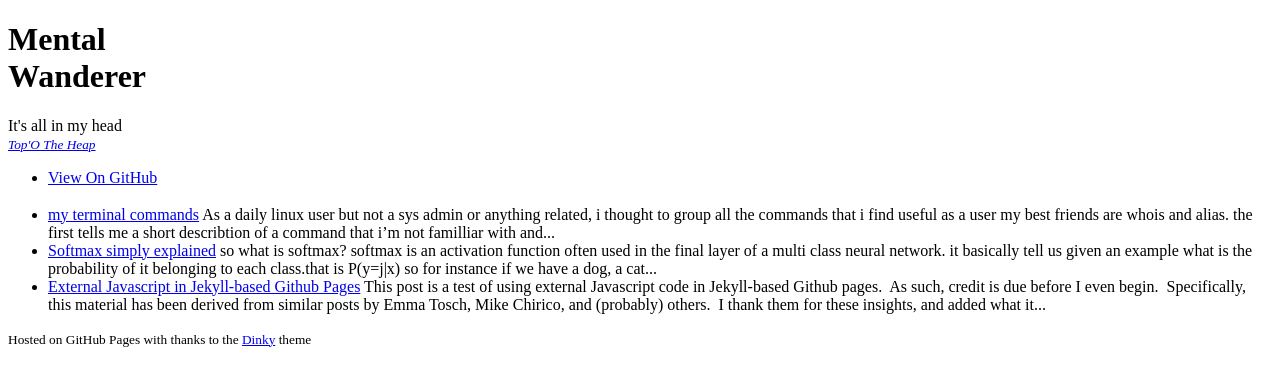
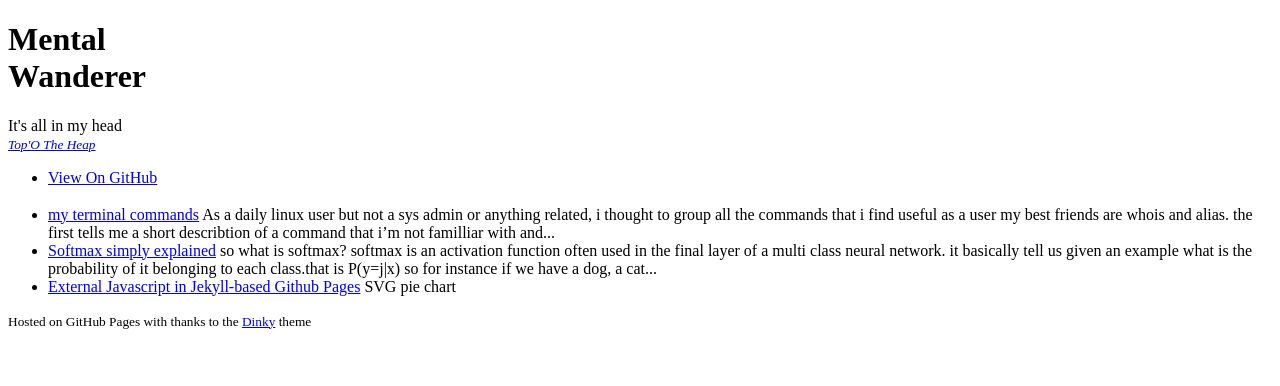
Before and after one commit to mgama1/mgama1.github.io, a Jekyll site: the page built from posts.md, in a window 1280 px wide. Shown: the top 386 px of the page. Built offline with Jekyll 4.4.1, drawn with Linux system fonts in a browser that asks for light colours; our own code applies the rules of GitHub Pages for plain Markdown files.

Commit message:
refactoring and stuff

````diff
--- a/_posts/2022-8-9-introtomlopssummary.md
+++ b/_posts/2022-8-9-introtomlopssummary.md
@@ -7,77 +7,5 @@ all_my_py_code:     "piechart/piechart.py"
 chart_html:         "piechart/piechart.html"
 ---
 
-This post is a test of using external Javascript code in Jekyll-based Github pages.&nbsp;  As such, credit is due before I even begin.&nbsp;
-Specifically, this material has been derived from similar posts by [Emma Tosch](http://blog.emmatosch.com/2016/03/09/using-custom-javascript-in-jekyll-blogs.html), [Mike Chirico](https://mchirico.github.io/javascript/2016/12/22/JavascriptNetwork.html), and (probably) others.&nbsp;
-I thank them for these insights, and added what it took for me to implement their suggestions.
-
-To wit, the procedure that worked for me to use external Javascript sources in this context is, as follows:
-
-(1) Add source link specifications to an *_includes/head.html* file.&nbsp; For example, to include the *vis.js* library in a rendered post page, add the following:
-
-```javascript
-    <script src="https://cdnjs.cloudflare.com/ajax/libs/vis/4.15.0/vis.min.js" type="text/javascript"></script>
-```
-
-(2) Make certain this file becomes part of the Jekyll rendering chain.&nbsp; For example, you may have a *_layout/post.html* template for your blog posts which uses
-the default layout.&nbsp; Your default layout might be, as mine is, in the *_layout/default.html* template.&nbsp; So, I simply added an,
-
-    {% raw %}
-            {% include head.html %}
-    {% endraw %}
-
-directive in the the HEAD section of *_layouts/default.html*.
-
-(3) Establish a convenient location, under the *_includes* directory, for your custom or other locally-served Javascript source files.
-
-(4) Modify the front matter of the post in question by adding a variable to contain the qualified name of the Javascript code file to be included.&nbsp; For example:
-
-        my_js_code: js/awesome.js
-
-(5) Modify the content of *_layout/post.html* to load the desired Javascript script files.&nbsp; A good way to do this would be to add the following to the end of the layout:
-
-    {% raw %}
-        {% for js in page.my_js_code %}
-            <script type="text/javascript">{% include {{ js }} %}</script>
-        {% endfor %}
-    {% endraw %}
-
-NOTE
-
-When we add the link in *_includes/head.html*, as shown in step #1, it gets loaded into every page in the blog.&nbsp;
-This is certainly less than desirable for pages that do not need this Javascript.&nbsp;
-A good way to solve this problem is to, first, add a variable into the page's front matter, like this:
-
-        load_vis: true
-
-then, "fence in" the lines from Step #1, like this:
-
-    {% raw %}
-        {% if page.load_vis %}
-            <script src="https://cdnjs.cloudflare.com/ajax/libs/vis/4.15.0/vis.min.js" type="text/javascript"></script>
-        {% endif %}
-    {% endraw %}
-
-This way, the inclusion of this Javascript link in the final rendering is performed according to the setting of this variable.&nbsp;
-If the variable is absent, (or set to *false*), the link is not included.
-
-## An example of external Javascript below
-The interactive pie chart below, (taken from the brython [gallery](https://www.brython.info/gallery/svg_pie_chart.html)),
-is generated by python code, interpreted by brython.js.&nbsp; Note that this requires another loop in the *_layout/post.html* file
-for python scripts.&nbsp; It looks like this:
-
-    {% raw %}
-    {% if page.add_brython %}
-    {% for py in page.all_my_py_code %}
-    <script type="text/python">
-    {% include {{ py }} %}
-    </script>
-    {% endfor %}
-    {% endif %}
-    {% endraw %}
-
-Note that indentation has been left out to keep the python code up against the margins, (since indentation has syntactical meaning
-in python).&nbsp; This also requires that the HTML where the piechart is rendered be included into the page, so it is also located under
-the *_includes* directory.
 
 {% include {{ page.chart_html }} %}
````
Also changed, not shown: 1 other file.
